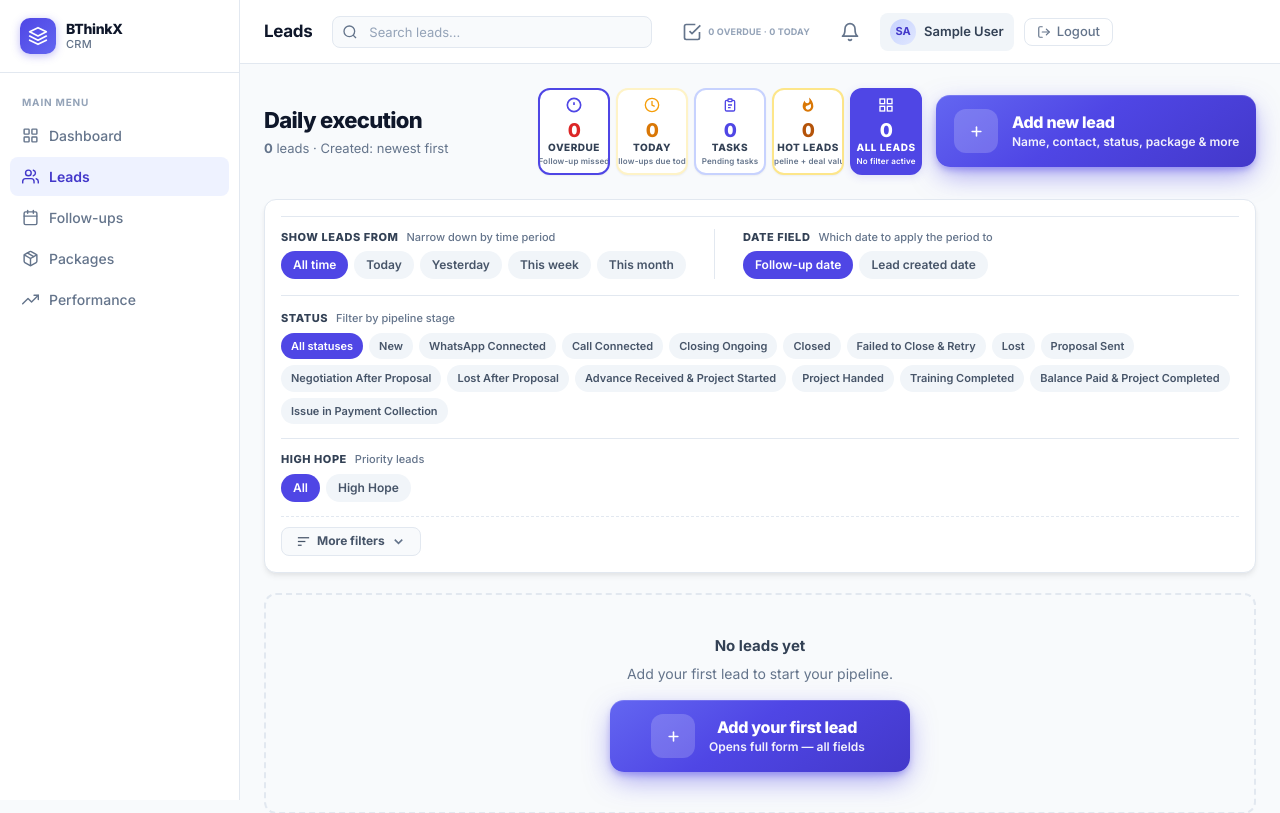
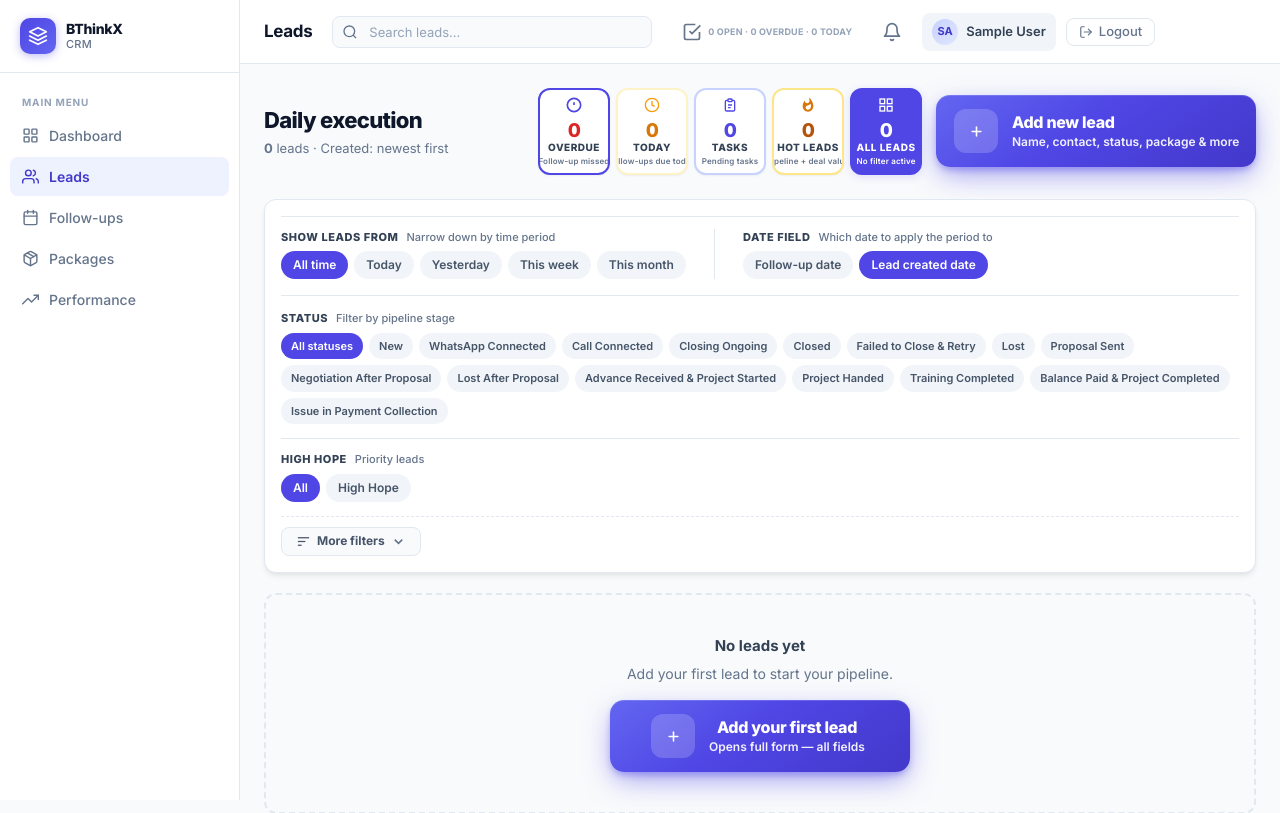
Before and after one commit to bthinkxdev/btx_dev, a Django app: page /crm/leads/ in a window 1280 px wide. Shown: the top 813 px of the page. Run offline with Django 4.2, Linux system fonts and the light colour scheme; the visitor is signed in with stand-in values (Sample User, id 1); data that the repository does not hold is empty; some libraries are stand-ins or nearby versions.

Commit message:
ui aligment fixes

```diff
--- a/crm/context_processors.py
+++ b/crm/context_processors.py
@@ -12,6 +12,8 @@ def crm_header(request):
         'crm_overdue_fu_count': 0,
         'crm_tasks_overdue_n': 0,
         'crm_tasks_today_n': 0,
+        'crm_tasks_open_n': 0,
+        'crm_tasks_undated_n': 0,
     }
     user = getattr(request, 'user', None)
     if not user or not user.is_authenticated:
@@ -41,4 +43,13 @@ def crm_header(request):
         is_completed=False,
         due_date=local,
     ).count()
+    out['crm_tasks_open_n'] = Task.objects.filter(
+        employee=user,
+        is_completed=False,
+    ).count()
+    out['crm_tasks_undated_n'] = Task.objects.filter(
+        employee=user,
+        is_completed=False,
+        due_date__isnull=True,
+    ).count()
     return out
--- a/crm/templates/crm/base.html
+++ b/crm/templates/crm/base.html
@@ -1687,7 +1687,7 @@
       <details class="header-dd header-dd--tasks" id="crm-header-task-dd">
         <summary class="header-task-sum" aria-label="Task notifications" title="Tasks due today or overdue">
           <svg viewBox="0 0 24 24" fill="none" stroke="currentColor" stroke-width="2" width="20" height="20"><path d="M9 11l3 3L22 4"/><path d="M21 12v7a2 2 0 0 1-2 2H5a2 2 0 0 1-2-2V5a2 2 0 0 1 2-2h11"/></svg>
-          <span id="crm-header-task-badges-host" class="header-task-badges">{% include "crm/partials/tasks_header_badges.html" with tasks_overdue_n=crm_tasks_overdue_n tasks_today_n=crm_tasks_today_n %}</span>
+          <span id="crm-header-task-badges-host" class="header-task-badges">{% include "crm/partials/tasks_header_badges.html" with tasks_overdue_n=crm_tasks_overdue_n tasks_today_n=crm_tasks_today_n tasks_open_n=crm_tasks_open_n %}</span>
         </summary>
         <div id="crm-task-dd-inner" class="header-dd-panel"></div>
       </details>
--- a/crm/templates/crm/leads.html
+++ b/crm/templates/crm/leads.html
@@ -851,154 +851,210 @@ dialog::backdrop { background: rgba(15,23,42,0.5); backdrop-filter: blur(4px); }
 .lead-mcard__fu-form { display: flex; flex-direction: column; gap: 6px; }
 .lead-mcard__fu-input { width: 100%; font-size: 13px !important; padding: 8px !important; }
 
-/* ── Exec board (desktop) ─────────────────────────────── */
-.exec-board-list { display: flex; flex-direction: column; gap: 6px; width: 100%; }
+/* ═══════════════════════════════════════════════════════
+   EXEC BOARD -- Professional 3-column card v2
+   Col 1 (flex)  : Lead identity
+   Col 2 (156px) : Next Follow-up
+   Col 3 (308px) : Toolbar -- 2 rows x 4 equal-width cells
+   ═══════════════════════════════════════════════════════ */
+.exec-board-list { display: flex; flex-direction: column; gap: 5px; width: 100%; }
 .exec-board {
   background: var(--surface); border: 1px solid var(--border);
-  border-radius: var(--radius-sm); box-shadow: var(--shadow-sm); position: relative;
+  border-radius: 8px; box-shadow: 0 1px 3px rgba(0,0,0,.05); position: relative;
+  transition: box-shadow .15s;
 }
-.exec-board--closed      { opacity: 0.85; }
-.exec-board--prio-overdue { border-left: 4px solid var(--danger-500); }
-.exec-board--prio-today   { border-left: 4px solid var(--warning-500); }
-.exec-board--prio-hot     { border-left: 4px solid var(--success-500); }
-.exec-board--prio-normal  { border-left: 4px solid var(--neutral-200); }
+.exec-board--menu-open { z-index: 120; }
+.exec-board:hover { box-shadow: 0 3px 10px rgba(0,0,0,.10); }
+.exec-board--closed       { opacity: .82; }
+.exec-board--prio-overdue { border-left: 3px solid var(--danger-500); }
+.exec-board--prio-today   { border-left: 3px solid var(--warning-500); }
+.exec-board--prio-hot     { border-left: 3px solid var(--success-500); }
+.exec-board--prio-normal  { border-left: 3px solid var(--neutral-200); }
 .exec-board--high-hope {
-  /* Very mild highlight for “High Hope” priority leads */
-  background: rgba(16,185,129,0.06) !important;
-  border-color: rgba(16,185,129,0.35) !important;
-  box-shadow: 0 1px 2px rgba(16,185,129,0.08);
+  background: rgba(16,185,129,.055) !important;
+  border-color: rgba(16,185,129,.28) !important;
+  box-shadow: 0 1px 5px rgba(16,185,129,.12);
 }
 
-/* High Hope toggle styles (green) */
-.high-hope-toggle {
-  padding: 0 10px !important;
-  min-height: 34px;
-  font-weight: 800 !important;
-  letter-spacing: 0.01em;
-}
+/* High Hope toggle */
+.high-hope-toggle { font-size: 11px !important; font-weight: 700 !important; letter-spacing: .01em; }
 .high-hope-toggle--on {
-  background: var(--success-600) !important;
-  border-color: var(--success-500) !important;
-  color: #fff !important;
+  background: #059669 !important; border-color: #047857 !important;
+  color: #fff !important; box-shadow: 0 1px 4px rgba(5,150,105,.30) !important;
 }
 .high-hope-toggle--off {
-  background: var(--surface) !important;
-  border-color: var(--border) !important;
-  color: var(--neutral-700) !important;
+  background: var(--neutral-100) !important;
+  border-color: var(--neutral-300) !important; color: var(--neutral-400) !important;
+}
+.high-hope-toggle--off:hover {
+  background: var(--neutral-200) !important; color: var(--neutral-600) !important;
 }
 
+/* Card inner layout */
 .exec-board__inner { padding: 0; }
 .exec-board__top {
   display: grid;
-  grid-template-columns: 1fr 188px auto;
-  align-items: stretch;
-  min-width: 0;
+  grid-template-columns: 1fr 156px 308px;
+  align-items: stretch; min-width: 0;
 }
 
+/* Col 1: Identity */
 .exec-board__main {
-  grid-column: 1; padding: 9px 12px;
+  grid-column: 1; padding: 10px 14px;
   display: flex; flex-direction: column; justify-content: center; gap: 6px;
-  min-width: 0; border-right: 1px solid var(--border);
+  min-width: 0; border-right: 1px solid var(--border); overflow: hidden;
 }
 .exec-board__line1 { display: flex; align-items: center; gap: 8px; min-width: 0; }
-.exec-board__line2 { display: flex; align-items: center; gap: 6px; min-width: 0; flex-wrap: nowrap; }
-
+.exec-board__line2 { display: flex; align-items: center; gap: 6px; min-width: 0; overflow: hidden; }
 .exec-board__in {
   border: 1px solid transparent; background: transparent; font: inherit;
-  padding: 3px 6px; border-radius: var(--radius-sm); min-width: 0;
-  transition: border-color 0.15s, background 0.15s, box-shadow 0.15s;
+  padding: 3px 6px; border-radius: 5px; min-width: 0;
+  transition: border-color .15s, background .15s, box-shadow .15s;
 }
-.exec-board__in:hover  { border-color: var(--border); background: var(--neutral-50); }
-.exec-board__in:focus  { outline: none; border-color: var(--primary-500); background: var(--surface); box-shadow: 0 0 0 2px rgba(99,102,241,0.12); }
-.exec-board__in-name  { font-size: 14px; font-weight: 800; color: var(--neutral-900); flex: 1 1 0; min-width: 0; max-width: 100%; }
-.exec-board__in-phone { font-size: 12px; font-weight: 600; color: var(--neutral-600); flex: 0 0 100px; width: 100px; }
+.exec-board__in:hover { border-color: var(--border); background: var(--neutral-50); }
+.exec-board__in:focus { outline: none; border-color: var(--primary-400); background: var(--surface); box-shadow: 0 0 0 2px rgba(99,102,241,.14); }
+.exec-board__in-name  { font-size: 13px; font-weight: 700; color: var(--neutral-900); flex: 1 1 0; min-width: 0; overflow: hidden; text-overflow: ellipsis; white-space: nowrap; }
+.exec-board__in-phone { font-size: 12px; font-weight: 600; color: var(--neutral-500); flex: 0 0 108px; width: 108px; letter-spacing: .01em; }
 .exec-board__detail-link {
-  font-size: 11px; font-weight: 700; color: var(--primary-600); text-decoration: none;
-  padding: 2px 7px; border-radius: var(--radius-sm); border: 1px solid var(--primary-200); white-space: nowrap; flex-shrink: 0;
+  font-size: 10px; font-weight: 700; color: var(--primary-500); text-decoration: none;
+  padding: 2px 6px; border-radius: 4px; border: 1px solid var(--primary-200); white-space: nowrap; flex-shrink: 0; opacity: .7;
 }
-.exec-board__detail-link:hover { background: var(--primary-50); text-decoration: none; }
-
-.exec-board__select { font-size: 11px !important; padding: 3px 6px !important; width: auto; min-width: 0; flex-shrink: 1; }
-.exec-board__select--st  { width: 108px; flex: 0 0 108px; }
-.exec-board__select--pkg { flex: 1 1 0; min-width: 70px; max-width: 160px; }
-.exec-board__deal { font-size: 12px !important; padding: 3px 6px !important; font-weight: 600; flex: 0 0 70px; width: 70px; }
+.exec-board__detail-link:hover { background: var(--primary-50); opacity: 1; text-decoration: none; }
+.exec-board__select { font-size: 11px !important; padding: 3px 5px !important; min-width: 0; }
+.exec-board__select--pkg { flex: 1 1 0; min-width: 60px; max-width: 130px; }
+.exec-board__deal { font-size: 12px !important; padding: 3px 5px !important; font-weight: 600; flex: 0 0 64px; width: 64px; }
 .exec-board__activity { font-size: 11px; color: var(--text-muted); white-space: nowrap; overflow: hidden; text-overflow: ellipsis; flex: 1 1 0; min-width: 0; }
 
+/* Col 2: Next Follow-up */
 .exec-board__fu {
-  grid-column: 2; width: 188px; padding: 8px 12px;
-  display: flex; flex-direction: column; justify-content: center; gap: 3px;
-  border-right: 1px solid var(--border);
+  grid-column: 2; width: 156px; padding: 10px 11px;
+  display: flex; flex-direction: column; justify-content: center; gap: 4px;
+  border-right: 1px solid var(--border); overflow: hidden;
 }
-.exec-board__fu--overdue { background: var(--danger-50); }
-.exec-board__fu--today   { background: var(--warning-50); }
+.exec-board__fu--overdue { background: rgba(239,68,68,.06); }
+.exec-board__fu--today   { background: rgba(245,158,11,.06); }
 .exec-board__fu--future  { background: var(--neutral-50); }
-.exec-board__fu-label { font-size: 9px; font-weight: 800; text-transform: uppercase; letter-spacing: 0.07em; line-height: 1; }
-.exec-board__fu--overdue .exec-board__fu-label { color: var(--danger-600); }
-.exec-board__fu--today   .exec-board__fu-label { color: #92400e; }
+.exec-board__fu-label { font-size: 9px; font-weight: 800; text-transform: uppercase; letter-spacing: .08em; line-height: 1; }
+.exec-board__fu--overdue .exec-board__fu-label { color: var(--danger-500); }
+.exec-board__fu--today   .exec-board__fu-label { color: #b45309; }
 .exec-board__fu--future  .exec-board__fu-label { color: var(--text-muted); }
-.exec-board__fu-body { display: flex; flex-direction: column; gap: 1px; line-height: 1.2; }
-.exec-board__fu-main { font-size: 13px; font-weight: 800; letter-spacing: -0.02em; white-space: nowrap; }
-.exec-board__fu-main--empty { font-weight: 600; color: var(--text-muted) !important; }
+.exec-board__fu-body { display: flex; flex-direction: column; gap: 2px; line-height: 1.3; }
+.exec-board__fu-main { font-size: 13px; font-weight: 700; letter-spacing: -.01em; white-space: nowrap; overflow: hidden; text-overflow: ellipsis; }
+.exec-board__fu-main--empty { color: var(--text-muted) !important; font-style: italic; font-weight: 500; }
 .exec-board__fu--overdue .exec-board__fu-main { color: var(--danger-600); }
 .exec-board__fu--today   .exec-board__fu-main { color: #92400e; }
 .exec-board__fu--future  .exec-board__fu-main { color: var(--neutral-700); }
-.exec-board__fu-date { font-size: 11px; font-weight: 600; opacity: 0.8; }
-.exec-board__fu-sub  { font-size: 10px; font-weight: 600; color: var(--text-muted); }
-.exec-board__fu--overdue .exec-board__fu-sub { color: var(--danger-500); }
+.exec-board__fu-date { font-size: 11px; font-weight: 600; opacity: .75; }
+.exec-board__fu-sub  { font-size: 10px; font-weight: 600; color: var(--text-muted); white-space: nowrap; overflow: hidden; text-overflow: ellipsis; }
+.exec-board__fu--overdue .exec-board__fu-sub { color: var(--danger-500); font-weight: 700; }
 
+/* Col 3: Action Toolbar
+   308px total | padding 8px each side = 292px content
+   4 equal cells + 3 gaps(5px): (292-15)/4 = ~69px per cell */
 .exec-board__toolbar {
-  grid-column: 3; padding: 8px 10px;
-  display: flex; flex-direction: column; justify-content: center; align-items: flex-start; gap: 5px; min-width: 0;
+  grid-column: 3; width: 308px; padding: 8px;
+  display: flex; flex-direction: column; justify-content: center; gap: 5px;
+  overflow: visible;
 }
-.exec-board__toolbar-row { display: flex; align-items: center; gap: 5px; flex-wrap: nowrap; }
-.exec-board__hub { white-space: nowrap; }
+/* Both rows share identical 4-column grid => perfect vertical alignment */
+.exec-board__toolbar-row {
+  display: grid;
+  grid-template-columns: repeat(4, 1fr);
+  gap: 5px;
+}
+/* Universal cell: equal height, centred, no overflow */
+.exec-board__toolbar-row > * {
+  height: 30px; min-height: 30px; max-height: 30px;
+  width: 100%; box-sizing: border-box;
+  display: flex !important; align-items: center; justify-content: center;
+  border-radius: 6px; font-size: 11px !important; font-weight: 600;
+  white-space: nowrap; gap: 3px; cursor: pointer;
+}
 
+/* Status <select> -- needs display:block not flex */
+.exec-board__select--st {
+  display: block !important;
+  width: 100%; height: 30px !important;
+  font-size: 11px !important; padding: 0 5px !important;
+  border: 1px solid var(--border) !important;
+  background: var(--neutral-50) !important;
+  border-radius: 6px !important; font-weight: 600;
+  color: var(--neutral-700); cursor: pointer;
+  overflow: hidden; text-overflow: ellipsis;
+}
+.exec-board__select--st:focus {
+  outline: none; border-color: var(--primary-400) !important;
+  background: var(--surface) !important;
+}
+
+/* Call button */
+.exec-call-btn {
+  background: var(--surface) !important; border: 1px solid var(--neutral-300) !important;
+  color: var(--neutral-600) !important;
+}
+.exec-call-btn:hover {
+  background: var(--neutral-50) !important; border-color: var(--primary-300) !important;
+  color: var(--primary-600) !important;
+}
+.exec-call-btn svg { flex-shrink: 0; }
+
+/* WhatsApp button */
 .exec-wa-btn {
-  background: #25d366 !important; color: #fff !important;
-  border: 1px solid #128c7e !important; padding: 5px 9px !important;
+  background: #22c55e !important; border: 1px solid #16a34a !important;
+  color: #fff !important; font-weight: 700 !important;
 }
-.exec-wa-btn:hover { filter: brightness(0.92); color: #fff !important; }
-.exec-wa-btn svg  { display: block; }
+.exec-wa-btn:hover { filter: brightness(.93); color: #fff !important; }
+.exec-wa-btn svg  { flex-shrink: 0; }
 
-.exec-task-details { position: relative; }
-.exec-tasks-expand {
-  grid-column: 1 / -1; grid-row: 2; border-top: 1px dashed var(--border);
-  padding: 10px 14px; display: none;
+/* + Task button */
+.exec-add-task-btn {
+  background: var(--surface) !important;
+  border: 1.5px dashed var(--neutral-300) !important;
+  color: var(--neutral-600) !important; font-weight: 700 !important;
 }
-.exec-task-details[open] ~ .exec-tasks-expand { display: block; }
-.exec-tasks-inner { margin-top: 6px; padding-top: 8px; border-top: 1px dashed var(--border); }
+.exec-add-task-btn:hover {
+  border-color: var(--primary-400) !important; border-style: solid !important;
+  color: var(--primary-600) !important; background: var(--primary-50) !important;
+}
 
-.exec-task-summary {
-  list-style: none; display: inline-flex; align-items: center; gap: 5px;
-  cursor: pointer; padding: 5px 9px; border-radius: var(--radius-sm);
-  border: 1px solid var(--border); background: var(--neutral-50);
-  font-size: 12px; font-weight: 600; white-space: nowrap;
+/* Task indicator badge */
+.exec-task-ind-wrap {
+  background: transparent !important; border: 1px solid transparent !important;
+  color: var(--neutral-500) !important; font-size: 11px !important; font-weight: 600;
 }
-.exec-task-summary::-webkit-details-marker { display: none; }
-.exec-task-summary:hover { background: var(--neutral-100); }
-.exec-task-badge--late { color: var(--danger-600); font-style: normal; font-weight: 800; }
+.exec-board__pending-ico { flex-shrink: 0; }
+.exec-task-ind__txt { overflow: hidden; text-overflow: ellipsis; white-space: nowrap; min-width: 0; }
 
-.exec-tasks-panel { font-size: 13px; max-height: min(220px,36vh); overflow-y: auto; padding-bottom: 4px; }
-.exec-task-empty { padding: 6px 4px; font-size: 12px; color: var(--text-muted); list-style: none; }
-.exec-task-panel-add { margin-bottom: 10px; }
-.exec-add-task-btn { padding: 5px 10px !important; font-weight: 700; }
-.exec-task-add { display: flex; flex-wrap: wrap; gap: 8px; align-items: center; margin-bottom: 14px; }
-.exec-task-add-title { flex: 1; min-width: 140px; font-size: 13px !important; padding: 6px 10px !important; }
-.exec-task-add-date  { width: auto; font-size: 13px !important; padding: 6px 10px !important; }
-.exec-task-list  { list-style: none; margin: 0; padding: 0; }
-.exec-task-item  { padding: 8px 0; border-bottom: 1px solid var(--border); }
-.exec-task-item--late .exec-task-item__title { color: var(--danger-600); }
-.exec-task-item__row   { display: flex; flex-wrap: wrap; align-items: flex-start; gap: 8px; }
-.exec-task-item__body  { flex: 1; min-width: 0; }
-.exec-task-item__title { font-weight: 600; display: block; }
-.exec-task-item__due   { font-size: 11px; color: var(--text-muted); }
-.exec-task-edit { font-size: 12px; }
-.exec-task-edit-sum  { cursor: pointer; color: var(--primary-600); font-weight: 600; }
-.exec-task-edit-form { margin-top: 8px; display: flex; flex-wrap: wrap; gap: 6px; align-items: center; }
-.exec-task-edit-in   { font-size: 12px !important; padding: 4px 8px !important; width: auto; min-width: 100px; }
+/* Actions <details> */
+.exec-actions-menu {
+  position: relative;
+  height: 30px !important;
+  max-height: 30px;
+  overflow: visible !important;
+  z-index: 60;
+}
+.exec-actions-sum {
+  width: 100%; height: 30px !important; list-style: none;
+  display: flex !important; align-items: center; justify-content: center;
+  font-size: 11px !important; font-weight: 700 !important;
+  background: var(--primary-600) !important; color: #fff !important;
+  border: none !important; border-radius: 6px !important;
+  cursor: pointer; padding: 0 !important;
+}
+.exec-actions-sum:hover { background: var(--primary-700) !important; }
+.exec-actions-sum::-webkit-details-marker { display: none; }
 
-.exec-actions-menu { position: relative; }
-.exec-actions-sum::-webkit-details-marker { display: none; }
+/* View detail link */
+.exec-board__hub {
+  background: var(--neutral-100) !important; border: 1px solid var(--neutral-300) !important;
+  color: var(--neutral-700) !important; text-decoration: none; font-weight: 700 !important;
+}
+.exec-board__hub:hover {
+  background: var(--primary-600) !important; border-color: var(--primary-600) !important;
+  color: #fff !important; text-decoration: none;
+}
+
+/* Actions dropdown panel */
 .exec-actions-body {
   position: absolute; right: 0; top: calc(100% + 6px); z-index: 50;
   width: min(340px, calc(100vw - 48px)); background: var(--surface);
@@ -1011,6 +1067,7 @@ dialog::backdrop { background: rgba(15,23,42,0.5); backdrop-filter: blur(4px); }
 .exec-actions-dt     { font-size: 12px !important; padding: 6px 8px !important; flex: 1; min-width: 160px; }
 .exec-actions-note   { font-size: 12px !important; padding: 6px 8px !important; flex: 1; min-width: 120px; }
 .exec-actions-hint   { font-size: 12px; color: var(--text-muted); margin: 0; }
+
 
 .exec-page-head__actions { display: flex; flex-wrap: wrap; gap: 8px; align-items: center; }
 .quick-add-lead { display: flex; flex-wrap: wrap; gap: 6px; align-items: center; }
@@ -1033,8 +1090,8 @@ dialog[open] { animation: dialogIn 0.2s ease; }
   .exec-board__main    { border-right: none; border-bottom: 1px solid var(--border); }
   .exec-board__fu      { width: 100%; border-right: none; border-bottom: 1px solid var(--border); flex-direction: row; align-items: center; gap: 10px; }
   .exec-board__fu-body { flex-direction: row; gap: 6px; }
-  .exec-board__toolbar { padding: 8px 12px; flex-direction: row; flex-wrap: wrap; align-items: center; gap: 6px; }
-  .exec-board__toolbar-row { flex-wrap: wrap; }
+  .exec-board__toolbar { padding: 8px; width: 100%; }
+  .exec-board__toolbar-row { grid-template-columns: repeat(4, 1fr); }
   .exec-board__line2   { flex-wrap: wrap; }
 }
 
@@ -1099,6 +1156,16 @@ dialog[open] { animation: dialogIn 0.2s ease; }
     setMoreOpen(true);
     {% endif %}
   }
+
+  /* Keep opened Actions dropdown above neighboring cards */
+  document.body.addEventListener('toggle', function (e) {
+    var menu = e.target;
+    if (!menu || !menu.classList || !menu.classList.contains('exec-actions-menu')) return;
+    var card = menu.closest('.exec-board');
+    if (!card) return;
+    if (menu.open) card.classList.add('exec-board--menu-open');
+    else card.classList.remove('exec-board--menu-open');
+  }, true);
 })();
 </script>
 {% endblock %}
--- a/crm/templates/crm/partials/tasks_header_badges.html
+++ b/crm/templates/crm/partials/tasks_header_badges.html
@@ -1 +1,8 @@
-{% if tasks_overdue_n %}<span class="header-bell-count" title="Overdue tasks">{{ tasks_overdue_n }}</span>{% elif tasks_today_n %}<span class="header-bell-count header-bell-count--today" title="Due today">{{ tasks_today_n }}</span>{% endif %}<span class="header-task-badges__sub">{{ tasks_overdue_n }} overdue · {{ tasks_today_n }} today</span>
+{% if tasks_overdue_n %}
+<span class="header-bell-count" title="Overdue tasks">{{ tasks_overdue_n }}</span>
+{% elif tasks_today_n %}
+<span class="header-bell-count header-bell-count--today" title="Due today">{{ tasks_today_n }}</span>
+{% elif tasks_open_n %}
+<span class="header-bell-count header-bell-count--today" title="Open tasks">{{ tasks_open_n }}</span>
+{% endif %}
+<span class="header-task-badges__sub">{{ tasks_open_n|default:0 }} open · {{ tasks_overdue_n|default:0 }} overdue · {{ tasks_today_n|default:0 }} today</span>
--- a/crm/views.py
+++ b/crm/views.py
@@ -463,9 +463,14 @@ def leads_list(request):
             pass
 
     date_scope = request.GET.get('date_scope', '').strip()
-    date_basis = request.GET.get('date_basis', 'fu').strip()
+    # Default “Date field” = Lead created date (per UX request).
+    date_basis = request.GET.get('date_basis', 'created').strip()
     if date_basis not in ('fu', 'created'):
-        date_basis = 'fu'
+        date_basis = 'created'
+    # If user hasn't selected a date range (All time), keep UX consistent:
+    # force Lead created date even if older URLs still carry date_basis=fu.
+    if not date_scope and date_basis == 'fu':
+        date_basis = 'created'
     date_start_s = request.GET.get('date_start', '').strip()
     date_end_s = request.GET.get('date_end', '').strip()
     if date_scope in (
@@ -1227,12 +1232,22 @@ def tasks_header_dropdown(request):
         .select_related('lead')
         .order_by('due_date', 'id')[:30]
     )
+    tasks_undated = list(
+        Task.objects.filter(
+            employee=user,
+            is_completed=False,
+            due_date__isnull=True,
+        )
+        .select_related('lead')
+        .order_by('id')[:30]
+    )
     return render(
         request,
         'crm/partials/tasks_header_dropdown.html',
         {
             'tasks_overdue': tasks_overdue,
             'tasks_today': tasks_today,
+            'tasks_undated': tasks_undated,
         },
     )
 
@@ -1252,12 +1267,17 @@ def tasks_header_badges(request):
         is_completed=False,
         due_date=local_date,
     ).count()
+    open_n = Task.objects.filter(
+        employee=user,
+        is_completed=False,
+    ).count()
     return render(
         request,
         'crm/partials/tasks_header_badges.html',
         {
             'tasks_overdue_n': overdue_n,
             'tasks_today_n': today_n,
+            'tasks_open_n': open_n,
         },
     )
 
```
Also changed, not shown: crm/templates/crm/partials/lead_exec_board.html (+7 -6 lines), crm/templates/crm/partials/tasks_header_dropdown.html (+25 -2 lines).
